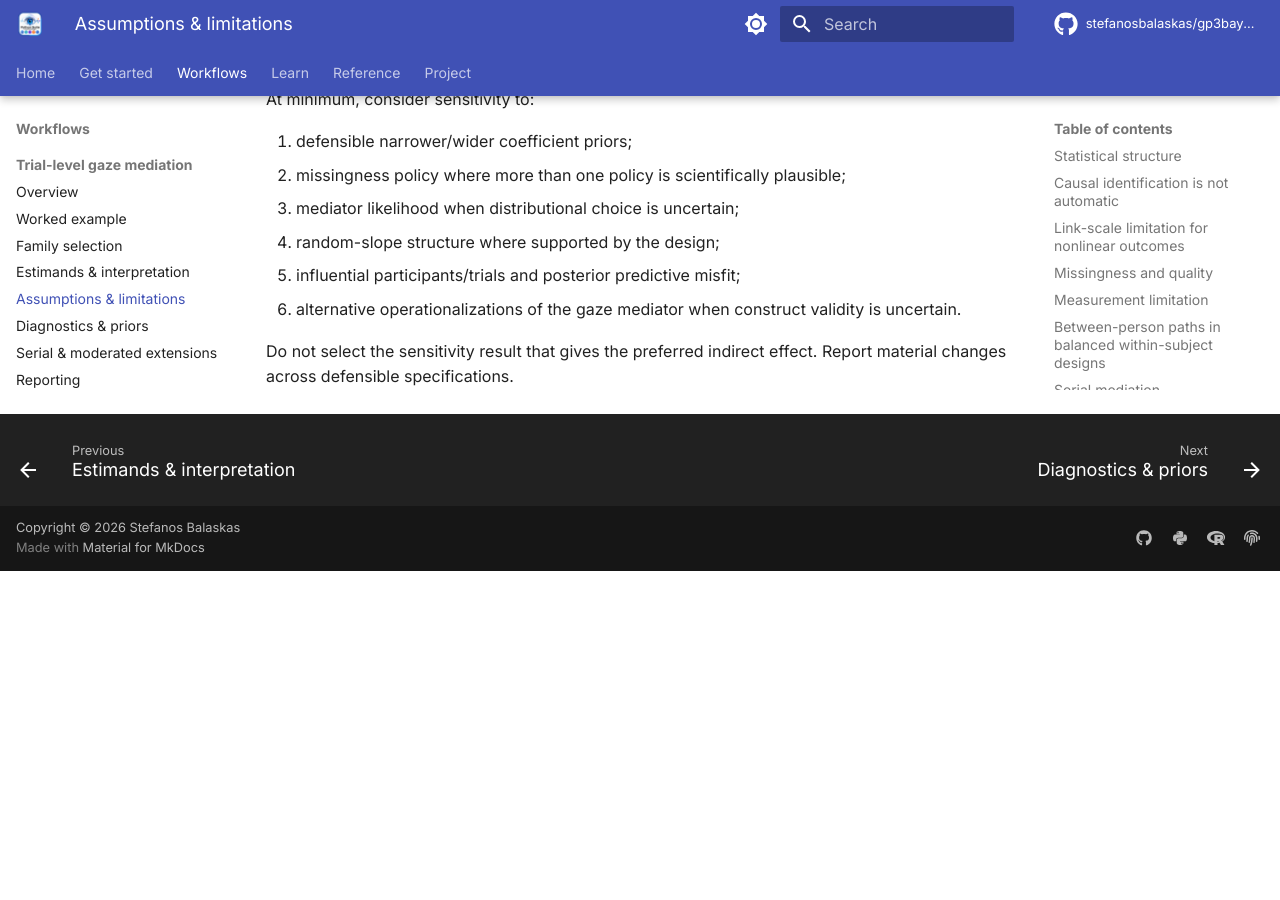
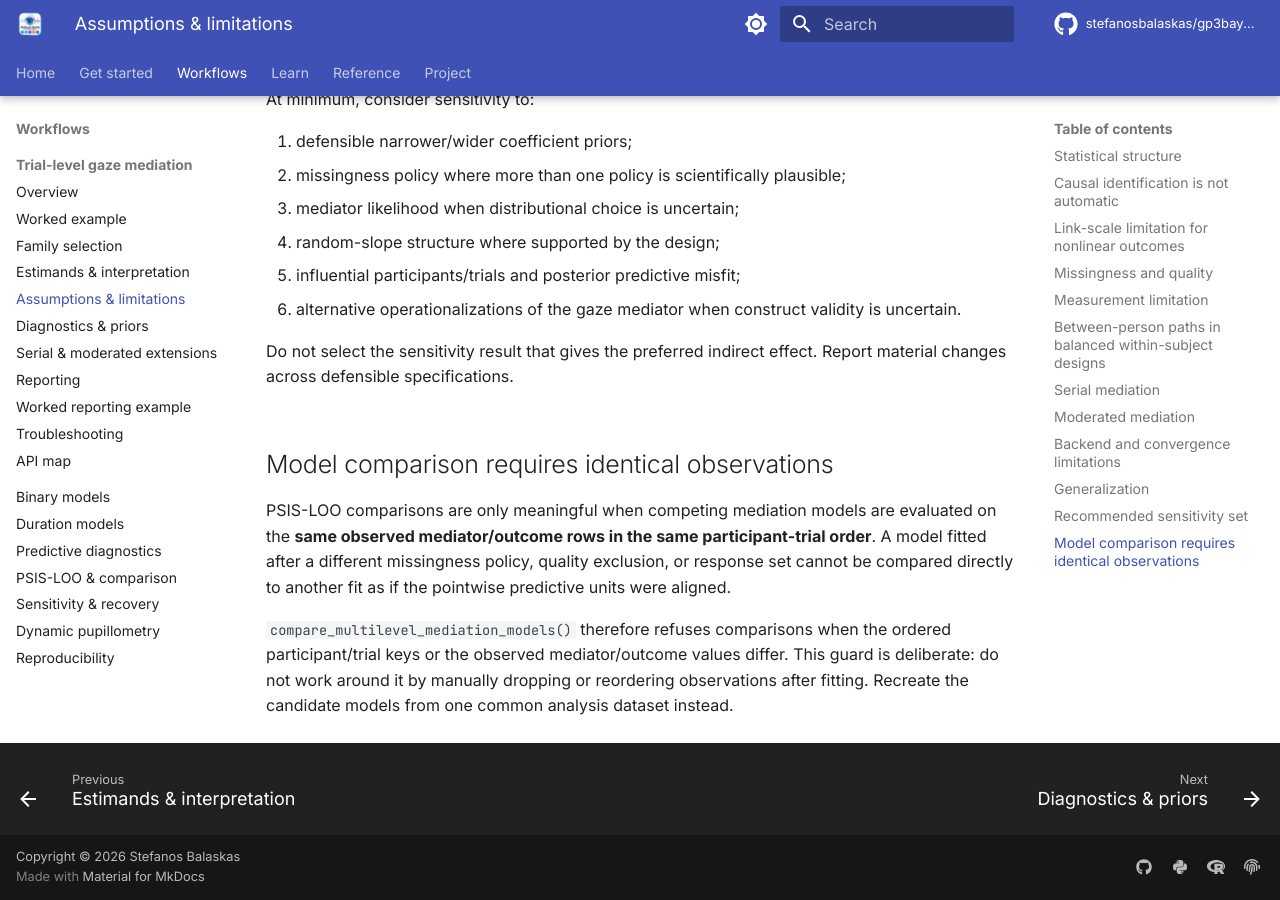
Before and after one commit to stefanosbalaskas/gp3bayespy, an MkDocs documentation site: the page built from docs/articles/multilevel-mediation/assumptions-and-limitations.md, in a window 1280 px wide and 900 px high, scrolled down 2791 px. Built offline with MkDocs 1.6.1 and Material for MkDocs 9.7.7, drawn with Linux system fonts in a browser that asks for light colours; comment, search, counter and statistics services are not loaded; before the commit the page ends 3362 px from its top, so only the background shows below that.

Commit message:
docs: document mediation comparison requirements

```diff
--- a/docs/articles/multilevel-mediation/assumptions-and-limitations.md
+++ b/docs/articles/multilevel-mediation/assumptions-and-limitations.md
@@ -62,3 +62,10 @@
 6. alternative operationalizations of the gaze mediator when construct validity is uncertain.
 
 Do not select the sensitivity result that gives the preferred indirect effect. Report material changes across defensible specifications.
+
+
+## Model comparison requires identical observations
+
+PSIS-LOO comparisons are only meaningful when competing mediation models are evaluated on the **same observed mediator/outcome rows in the same participant-trial order**. A model fitted after a different missingness policy, quality exclusion, or response set cannot be compared directly to another fit as if the pointwise predictive units were aligned.
+
+`compare_multilevel_mediation_models()` therefore refuses comparisons when the ordered participant/trial keys or the observed mediator/outcome values differ. This guard is deliberate: do not work around it by manually dropping or reordering observations after fitting. Recreate the candidate models from one common analysis dataset instead.
```
